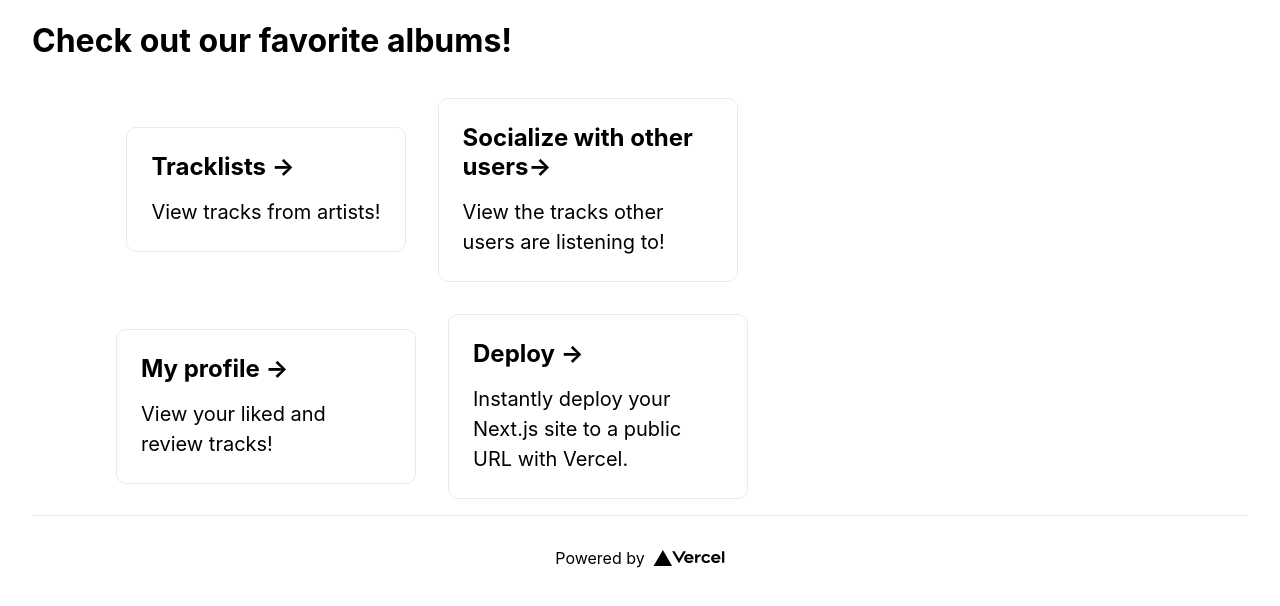
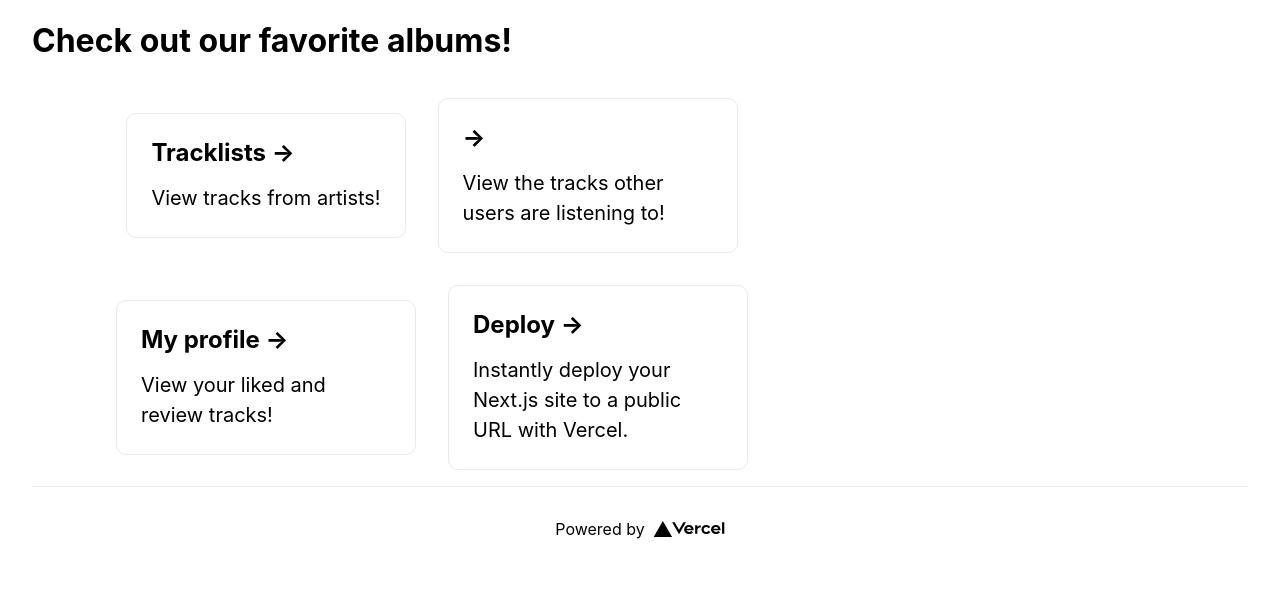
Before and after one commit to meepospammer/sound-of-eggert, a Next.js app: page / in a window 1280 px wide. Shown: the top 606 px of the page. Built offline with nearby package versions, Linux system fonts and the light colour scheme.

Commit message:
Testing new branches

```diff
--- a/pages/index.js
+++ b/pages/index.js
@@ -29,7 +29,7 @@ export default function Home() {
           </a>
 
           <a href="social/" className={styles.card}>
-            <h2> Socialize with other users&rarr;</h2>
+            <h2> &rarr;</h2>
             <p> View the tracks other users are listening to! </p>
           </a>
 
```
